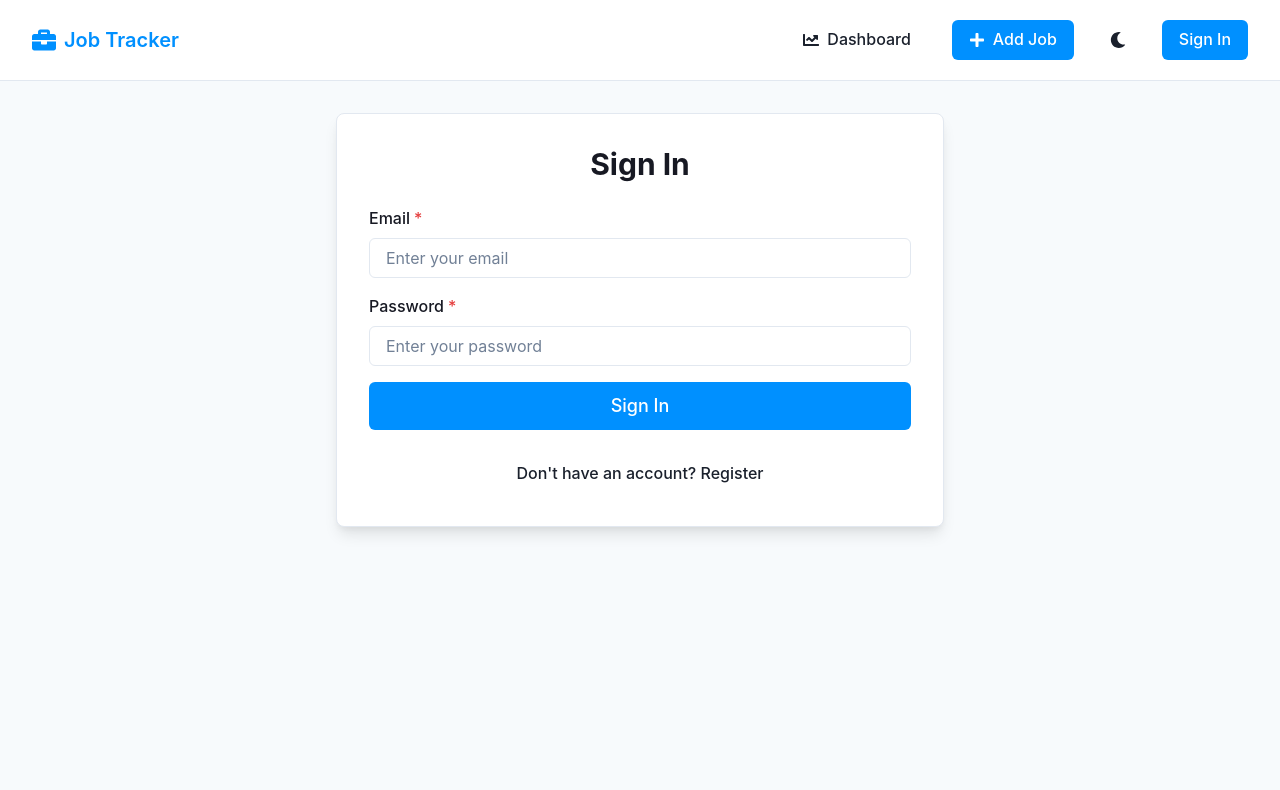
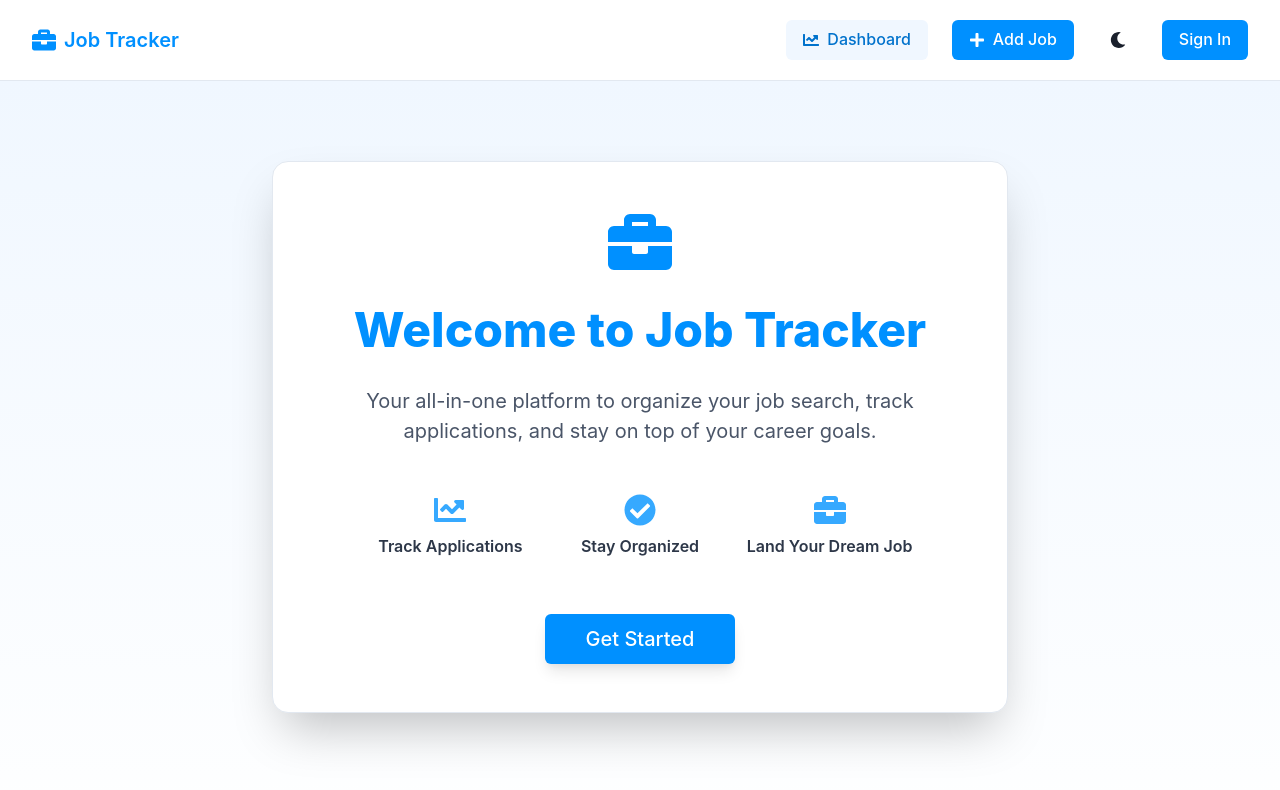
Before and after one commit to RyanRaidt/job-tracker, a React (Vite) app in the folder frontend/: page / in a window 1280 px wide. Before the commit this address led to /login. Shown: the top 790 px of the page. Built offline with nearby package versions, Linux system fonts and the light colour scheme.

Commit message:
Added Home Page

```diff
--- a/frontend/src/App.jsx
+++ b/frontend/src/App.jsx
@@ -6,8 +6,9 @@ import Dashboard from "./pages/Dashboard";
 import JobForm from "./pages/JobForm";
 import JobDetails from "./pages/JobDetails";
 import Login from "./pages/Login";
-import { AuthProvider } from "./context/AuthContext";
+import { AuthProvider, useAuth } from "./context/AuthContext";
 import ProtectedRoute from "./components/ProtectedRoute";
+import Home from "./pages/Home";
 
 const theme = extendTheme({
   colors: {
@@ -96,14 +97,33 @@ function App() {
           <Router {...router}>
             <AuthProvider>
               <Navbar />
+              <AppRoutes />
+            </AuthProvider>
+          </Router>
+        </QueryClientProvider>
+      </ChakraProvider>
+    </>
+  );
+}
+
+function AppRoutes() {
+  const { user, loading } = useAuth();
+
+  if (loading) return null; // Or a spinner
+
+  return (
     <Routes>
       <Route path="/login" element={<Login />} />
       <Route
         path="/"
         element={
+          user ? (
             <ProtectedRoute>
               <Dashboard />
             </ProtectedRoute>
+          ) : (
+            <Home />
+          )
         }
       />
       <Route
@@ -131,11 +151,6 @@ function App() {
         }
       />
     </Routes>
-            </AuthProvider>
-          </Router>
-        </QueryClientProvider>
-      </ChakraProvider>
-    </>
   );
 }
 
--- /dev/null
+++ b/frontend/src/pages/Home.jsx
@@ -0,0 +1,78 @@
+import {
+  Box,
+  Button,
+  Container,
+  Heading,
+  Text,
+  VStack,
+  useColorMode,
+  Icon,
+  SimpleGrid,
+} from "@chakra-ui/react";
+import { FaBriefcase, FaChartLine, FaCheckCircle } from "react-icons/fa";
+import { useNavigate } from "react-router-dom";
+
+export default function Home() {
+  const { colorMode } = useColorMode();
+  const navigate = useNavigate();
+  const cardBg = colorMode === "light" ? "white" : "gray.800";
+  const borderColor = colorMode === "light" ? "gray.200" : "gray.700";
+  const gradientBg =
+    colorMode === "light"
+      ? "linear(to-b, brand.50, white)"
+      : "linear(to-b, gray.900, gray.800)";
+
+  return (
+    <Box minH="100vh" bgGradient={gradientBg} py={0}>
+      <Container maxW="container.md" py={20}>
+        <Box
+          bg={cardBg}
+          border="1px"
+          borderColor={borderColor}
+          borderRadius="2xl"
+          boxShadow="2xl"
+          p={[8, 12]}
+          textAlign="center"
+        >
+          <VStack spacing={8}>
+            <Icon as={FaBriefcase} boxSize={16} color="brand.500" />
+            <Heading size="2xl" color="brand.500" fontWeight="extrabold">
+              Welcome to Job Tracker
+            </Heading>
+            <Text fontSize="xl" color="gray.600">
+              Your all-in-one platform to organize your job search, track applications, and stay on top of your career goals.
+            </Text>
+            <SimpleGrid columns={[1, 3]} spacing={6} mt={4}>
+              <Feature icon={FaChartLine} text="Track Applications" />
+              <Feature icon={FaCheckCircle} text="Stay Organized" />
+              <Feature icon={FaBriefcase} text="Land Your Dream Job" />
+            </SimpleGrid>
+            <Button
+              colorScheme="brand"
+              size="lg"
+              fontSize="xl"
+              px={10}
+              py={6}
+              mt={6}
+              onClick={() => navigate("/login")}
+              boxShadow="lg"
+            >
+              Get Started
+            </Button>
+          </VStack>
+        </Box>
+      </Container>
+    </Box>
+  );
+}
+
+function Feature({ icon, text }) {
+  return (
+    <VStack>
+      <Icon as={icon} boxSize={8} color="brand.400" />
+      <Text fontWeight="semibold" color="gray.700" fontSize="md">
+        {text}
+      </Text>
+    </VStack>
+  );
+}
```
Lines whose indentation alone changed are shown as unchanged.
